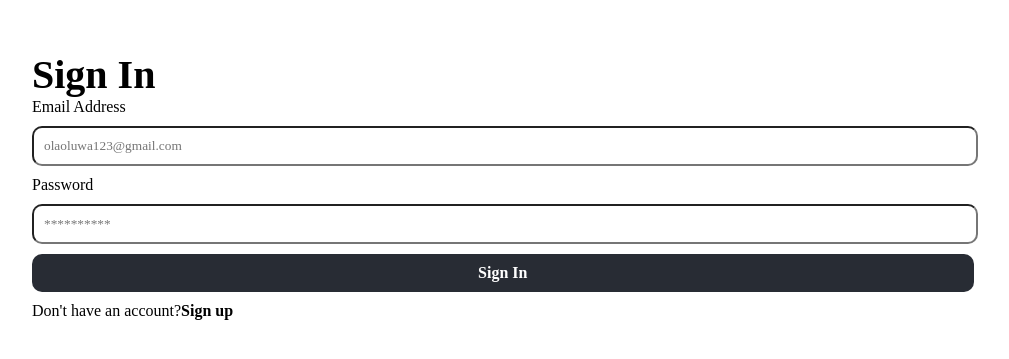
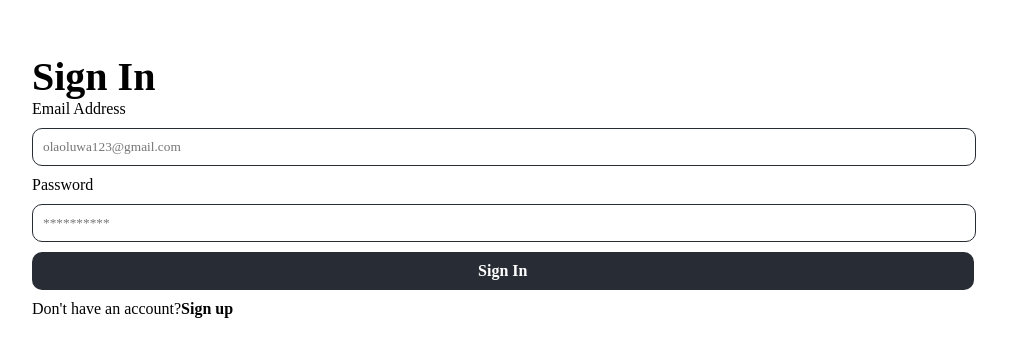
Before and after one commit to Sammysoft/jit-web, a React (Create React App) app: page /auth in a window 1280 px wide. Shown: the part 215-574 px from the top of the page, without its empty margins (96-1105 px from the left). Built offline with nearby package versions, Linux system fonts and the light colour scheme; a web font is replaced by a local one.

Commit message:
more commits

```diff
--- a/src/Pages/AuthPage.js
+++ b/src/Pages/AuthPage.js
@@ -2,7 +2,7 @@ import React from "react";
 import { useNavigate } from "react-router-dom";
 import styled from "styled-components";
 import Button from "../Components/Button";
-import { Fonts } from "../Res/Styles";
+import { Colors, Fonts } from "../Res/Styles";
 
 const AuthPage = () => {
   const navigate = useNavigate();
@@ -62,6 +62,7 @@ const Input = styled.input`
   border-radius: 10px;
   font-family: ${Fonts.Laila};
   margin-bottom: 10px;
+  border: 1px solid ${Colors.PRIMARY}
 `;
 const TextWrap = styled.div`
   font-family: ${Fonts.Laila};
--- a/src/Pages/OnboardPage.js
+++ b/src/Pages/OnboardPage.js
@@ -2,7 +2,7 @@ import React from "react";
 import { useNavigate } from "react-router-dom";
 import styled from "styled-components";
 import Button from "../Components/Button";
-import { Fonts } from "../Res/Styles";
+import { Fonts, Colors } from "../Res/Styles";
 
 const OnboardPage = () => {
   const navigate = useNavigate();
@@ -66,6 +66,7 @@ const Input = styled.input`
   border-radius: 10px;
   font-family: ${Fonts.Laila};
   margin-bottom: 10px;
+  border: 1px solid ${Colors.PRIMARY}
 `;
 
 const TextWrap = styled.div`
```
